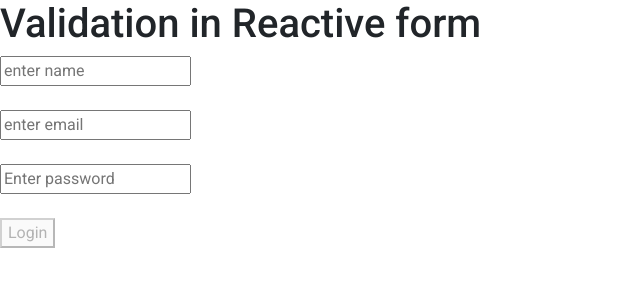
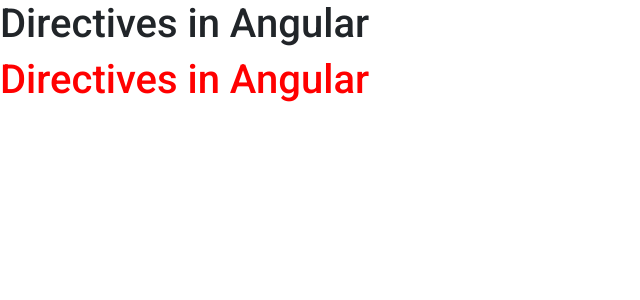
Before and after one commit to YashShetty2001/Angular, an Angular app: page / in a window 1280 px wide. Shown: the top 300 px of the page, without its empty margins (0-640 px from the left). Built offline with nearby package versions, Linux system fonts and the light colour scheme.

Commit message:
Directives in Angular

```diff
--- a/src/app/app.component.html
+++ b/src/app/app.component.html
@@ -1,17 +1,2 @@
 <h1>{{title}}</h1>
-<form [formGroup]="loginForm" (ngSubmit)="loginUser()">
-    <input type="text" placeholder="enter name" name="name" formControlName="name">
-    <br>
-    <span *ngIf="user && user.invalid && user.touched" style="color: red;">This field is not valid</span>
-    <br>
-    <input type="text"  placeholder="enter email" name="email" formControlName="email">
-    <br>
-    <span *ngIf="email && email.invalid && email.touched" style="color: red;">This field is not valid</span>
-    <br>
-    <input type="text" placeholder="Enter password" name="password" formControlName="password">
-    <br>
-    <span *ngIf="password && password.invalid && password.touched" style="color: red;">This field is not valid</span>
-    <br>
-    <button [disabled]="loginForm.invalid">Login</button>
-
-</form>
+<h1 appRedEL >{{title}}</h1>
--- a/src/app/app.component.ts
+++ b/src/app/app.component.ts
@@ -6,27 +6,6 @@
   styleUrls: ['./app.component.css']
 })
 export class AppComponent {
-  title = 'Validation in Reactive form';
-  loginForm=new FormGroup({
-    name: new FormControl('',Validators.required),
-    email:new FormControl('',[Validators.email,Validators.required]),
-    password:new FormControl('',[Validators.required,Validators.minLength(5),Validators.pattern('[a-zA-z]+$')])
+  title = 'Directives in Angular';
 
-  })
-loginUser(){
-  console.warn(this.loginForm.value);
 }
-
-get user()
-{
-  return this.loginForm.get('name');
-}
-get email()
-{
-   return this.loginForm.get('email')
-}
-get password()
-{
-  return this.loginForm.get('password')
-}
-}
--- a/src/app/app.module.ts
+++ b/src/app/app.module.ts
@@ -7,12 +7,14 @@
 import { BrowserAnimationsModule } from '@angular/platform-browser/animations';
 
 import { FormsModule } from '@angular/forms';
-import {ReactiveFormsModule} from '@angular/forms'
+import {ReactiveFormsModule} from '@angular/forms';
+import { RedELDirective } from './red-el.directive'
 
 
 @NgModule({
   declarations: [
     AppComponent,
+    RedELDirective,
 
 
 
--- /dev/null
+++ b/src/app/red-el.directive.ts
@@ -0,0 +1,12 @@
+import { Directive, ElementRef} from '@angular/core';
+
+@Directive({
+  selector: '[appRedEL]'
+})
+export class RedELDirective {
+
+  constructor(el:ElementRef) {
+    el.nativeElement.style.color="red";
+   }
+
+}
```
Also changed, not shown: 1 other file (tests, documents, lock files or other folders).
